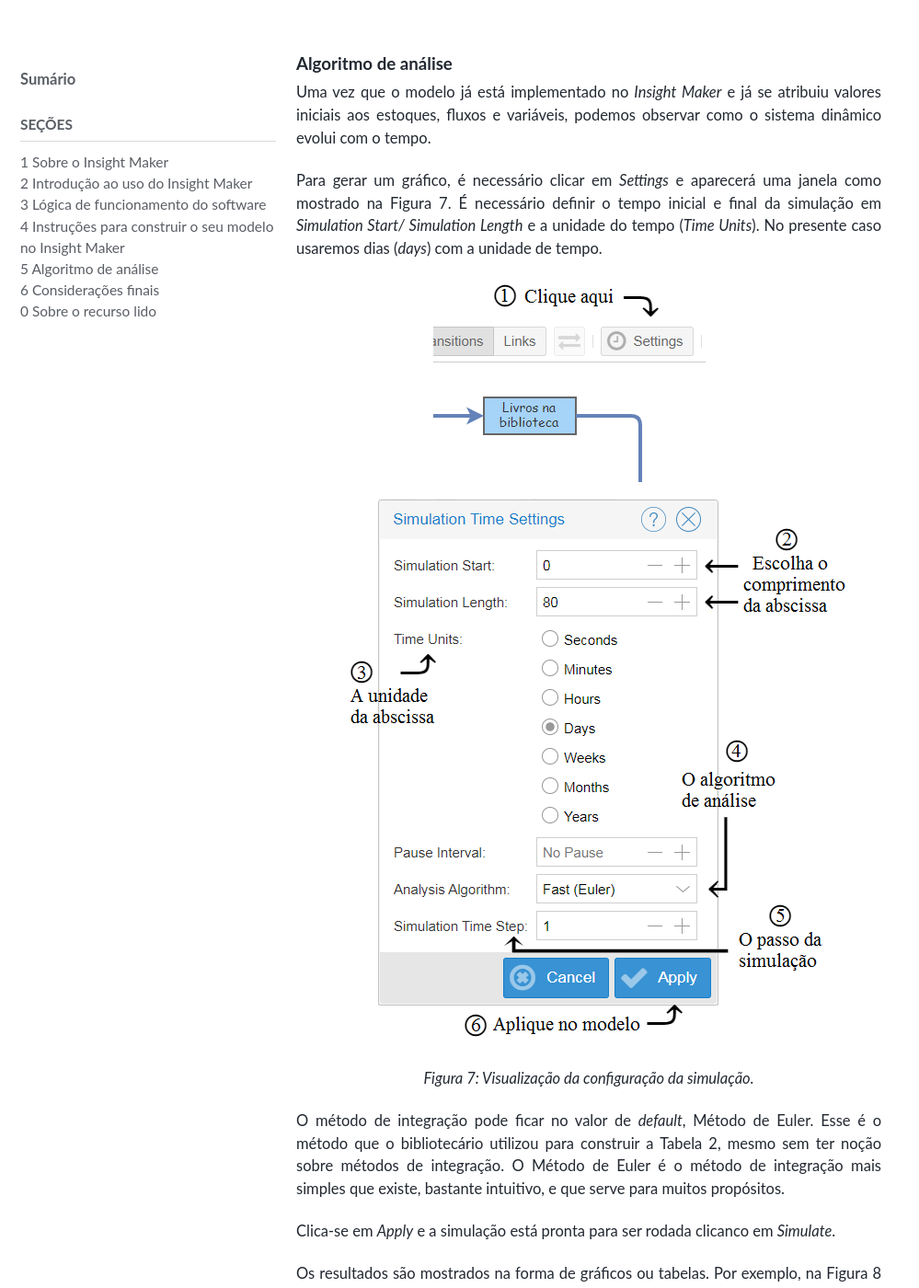
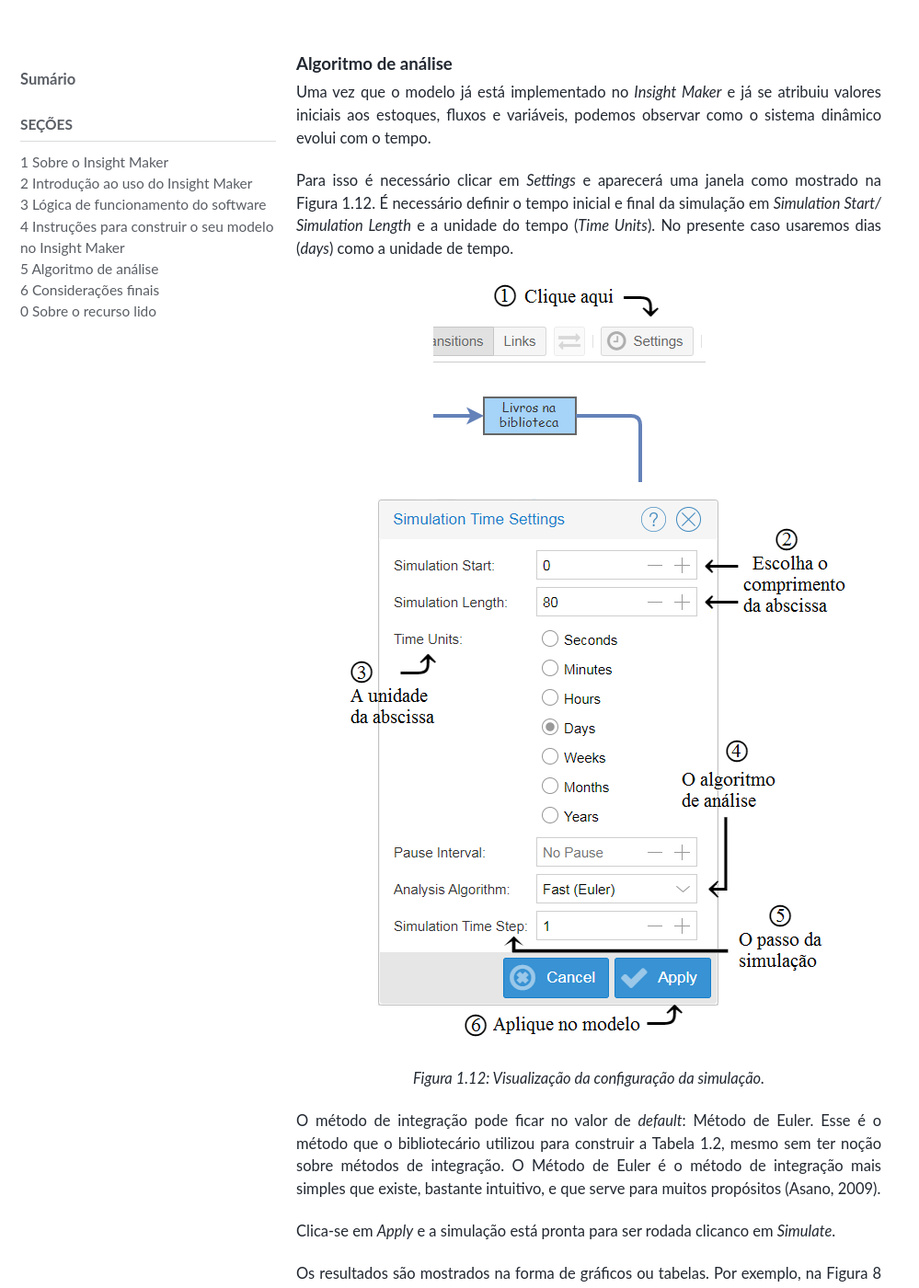
Before and after one commit to milenalauschner/MM, a Jekyll site: the page built from _pages/seção5.md, in a window 1280 px wide and 1400 px high, scrolled down 226 px. Shown: the whole window at 92% size, without its empty margins (0-999 px from the left). Built offline with Jekyll 4.4.1, drawn with Linux system fonts in a browser that asks for light colours; cached includes are drawn as plain includes; nearby versions of some CDN libraries; some web fonts are replaced; some of the changed text lies outside the part shown.

Commit message:
Update and rename algoritmo.md to seção5.md

```diff
--- a/_pages/algoritmo.md
+++ b/_pages/seção5.md
@@ -14,17 +14,20 @@ sidebar:
 Uma vez que o modelo  já está implementado no _Insight Maker_ e já se atribuiu valores iniciais aos estoques, fluxos e variáveis, podemos observar como o sistema dinâmico evolui com o tempo.
 {: .text-justify}
 
-  Para gerar um gráfico, é necessário clicar em _Settings_ e aparecerá uma janela como mostrado na Figura 7. É necessário definir o tempo inicial e final da simulação em _Simulation Start/ Simulation Length_ e a unidade do tempo (_Time Units_).  No presente caso usaremos dias (_days_) com a unidade de tempo.
+  Para isso é necessário clicar em _Settings_ e aparecerá uma janela como mostrado na Figura 1.12.
+É necessário definir o tempo inicial e final da simulação em _Simulation Start/ Simulation Length_
+e a unidade do tempo (_Time Units_). No presente caso usaremos dias (_days_) como a unidade de tempo.
 {: .text-justify}
 
-![Figura 7: Visualização da configuração da simulação.]({{ site.url }}{{ site.baseurl
+![Figura 1.12: Visualização da configuração da simulação.]({{ site.url }}{{ site.baseurl
 }}/assets/images/SIMULAR.png){: .align-center}
 
 {: .image-caption}
-*Figura 7: Visualização da configuração da simulação.*
+*Figura 1.12: Visualização da configuração da simulação.*
  {: .text-center}
 
-O método de integração pode ficar no valor de _default_, Método de Euler. Esse é o método que o bibliotecário utilizou para construir a Tabela 2, mesmo sem ter noção sobre métodos de integração. O Método de Euler é o método de integração mais simples que existe, bastante intuitivo, e que serve para muitos propósitos.
+O método de integração pode ficar no valor de _default_: Método de Euler. Esse é o método
+que o bibliotecário utilizou para construir a Tabela 1.2, mesmo sem ter noção sobre métodos de integração. O Método de Euler é o método de integração mais simples que existe, bastante intuitivo, e que serve para muitos propósitos (Asano, 2009).
 {: .text-justify}
 
  Clica-se em _Apply_ e a simulação está pronta para ser rodada clicanco em _Simulate_.
@@ -64,6 +67,13 @@ No entanto, estamos com um problema, pois o número de livros deve ser inteiro!
 *Figura 10: Gráfico de livros versus tempo.*
  {: .text-center}
 
+ ## Referência
+
+ [4] Asano, C. H. (2009). Cálculo Numérico—Fundamentos e Aplicações (pp. 194-196).<br />
+<a href="https://www.ime.usp.br/~asano/LivroNumerico/LivroNumerico.pdf">https://www.ime.usp.br/~asano/LivroNumerico/LivroNumerico.pdf</a>
+{: .text-left}
+
+
 
 
 [<i class="fas fa-arrow-alt-circle-left"></i> Seção 4](https://milenalauschner.github.io/MM/seção4/){:
```
